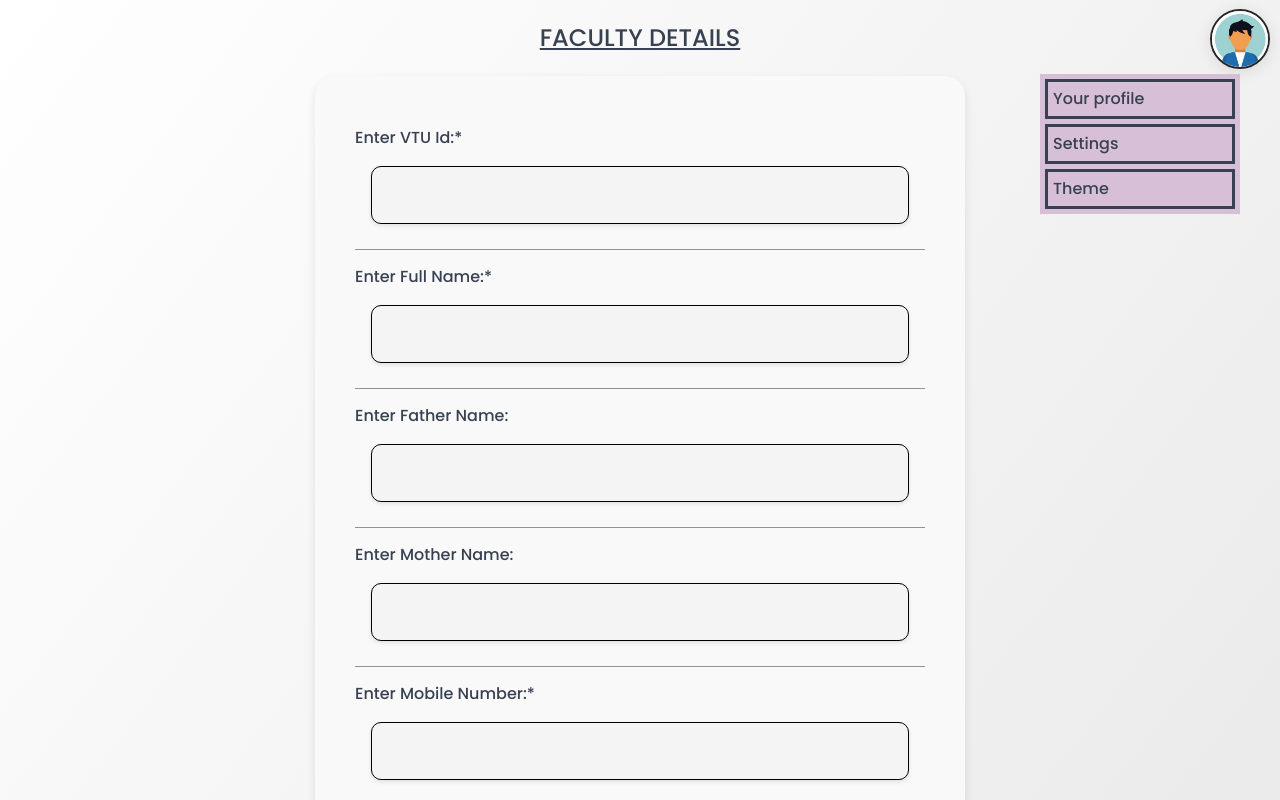
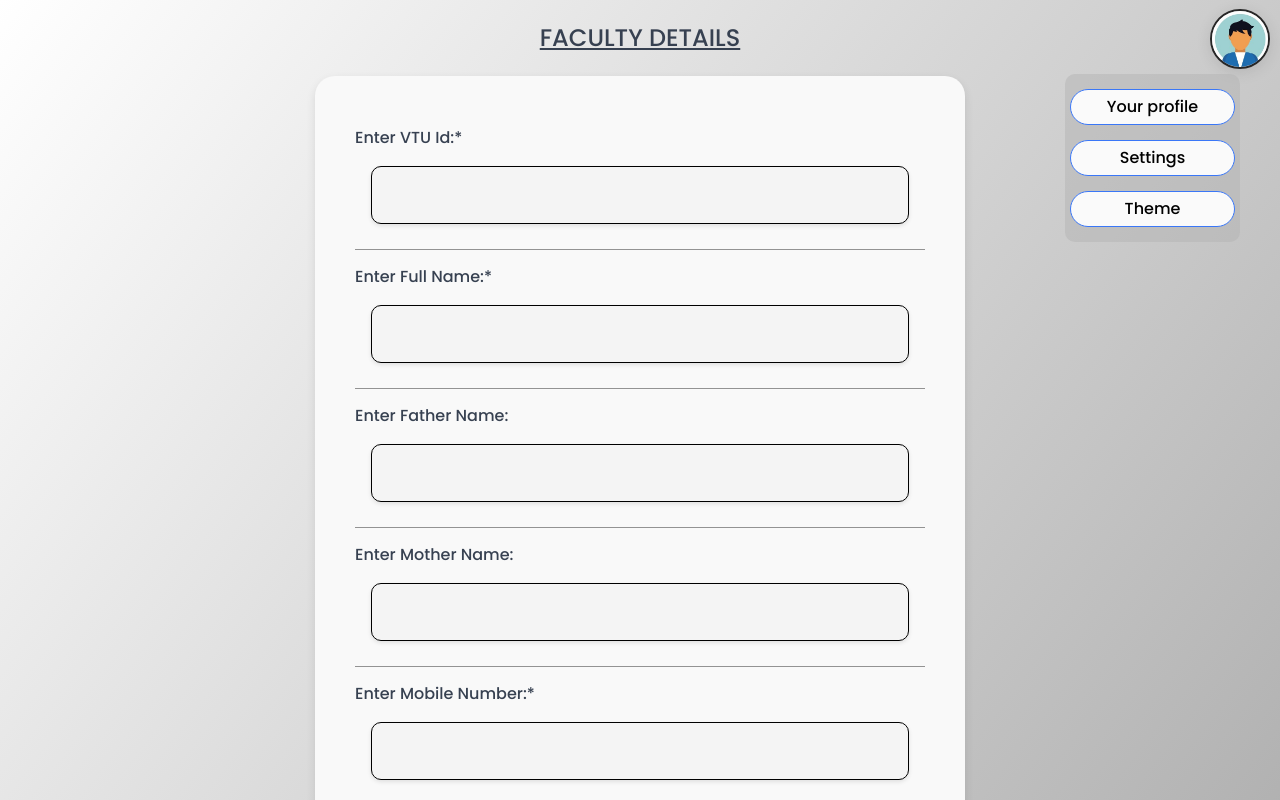
Before and after one commit to harshakl03/FRONT-END, a React (Vite) app: page /employee/part-a in a window 1280 px wide. Both pictures are taken after a click on the picture 1240 px from the left and 39 px from the top of the page. Shown: the top 800 px of the page. Built offline with nearby package versions, Linux system fonts and the light colour scheme.

Commit message:
styled profilemodal

```diff
--- a/src/Styles/GlobalStyles.jsx
+++ b/src/Styles/GlobalStyles.jsx
@@ -74,7 +74,7 @@ html {
 body {
   font-family: "Poppins", sans-serif;
   color: var(--color-grey-700);
-  background: linear-gradient(to top left,  #e3e3e3, #ffffff);
+  background: linear-gradient(to top left,  #969696, #ffffff);
 
 
   transition: color 0.3s, background-color 0.3s;
--- a/src/ui/ProfileModal.jsx
+++ b/src/ui/ProfileModal.jsx
@@ -6,17 +6,24 @@ const StyledList = styled.ul`
   position: fixed;
   top: ${(props) => props.position.y}px;
   right: ${(props) => props.position.x}px;
-  //edit from here
-  background-color: thistle;
-  width: 200px;
+  background-color: #b3b3b380;
+  width: 175px;
+  height: auto;
+  border-radius: 10px;
+  text-align: center;
 `;
 
 const List = styled.li`
-  //edit from here
   margin: 5px;
   padding: 5px;
-  border: solid;
+  border: 0.75px solid #3A77F7;
+  border-radius: 20px;
+  color: #000000;
+  margin-bottom: 15px;
+  margin-top: 15px;
+  background-color: #fafafa;
 `;
+
 
 //don't touch
 export default function ProfileModal({ isOpen, position, setIsOpen }) {
```
